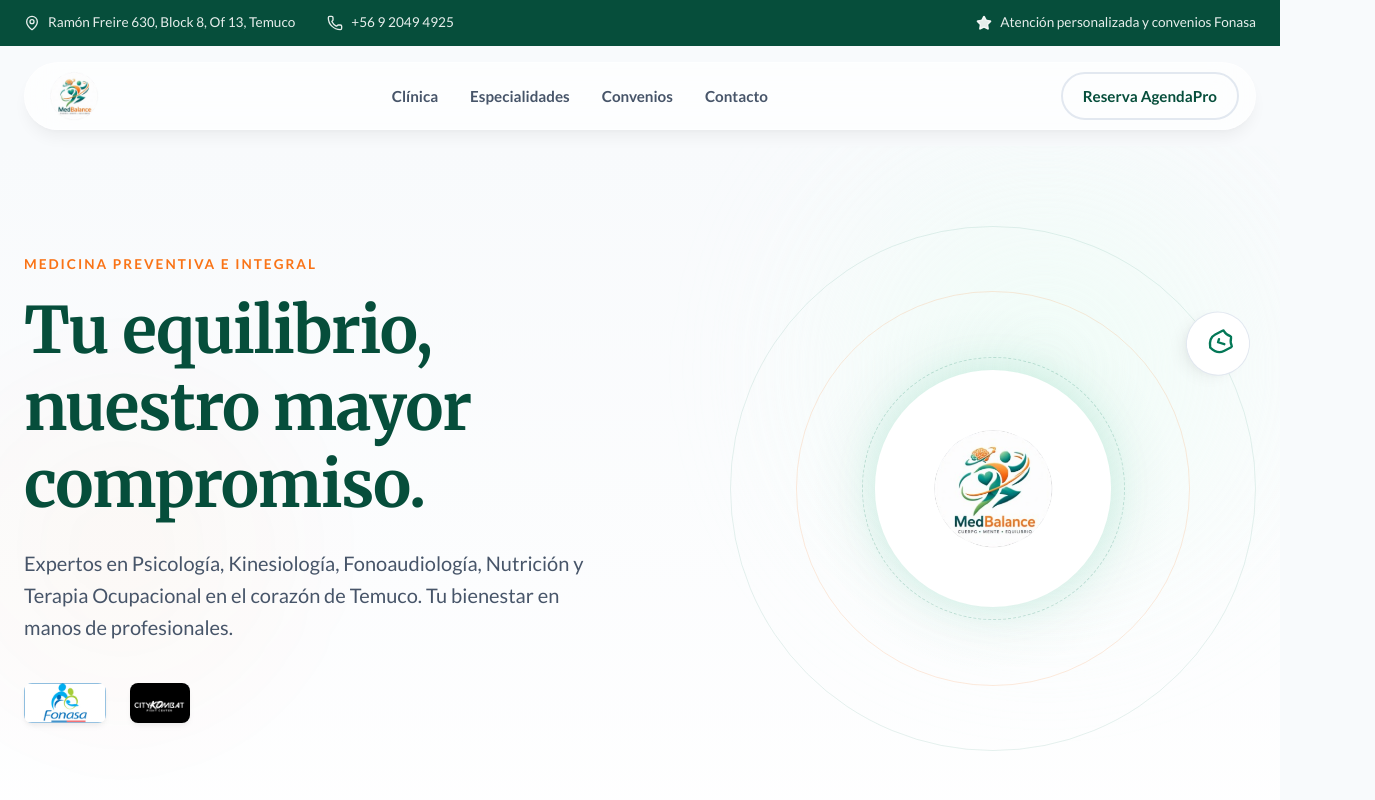
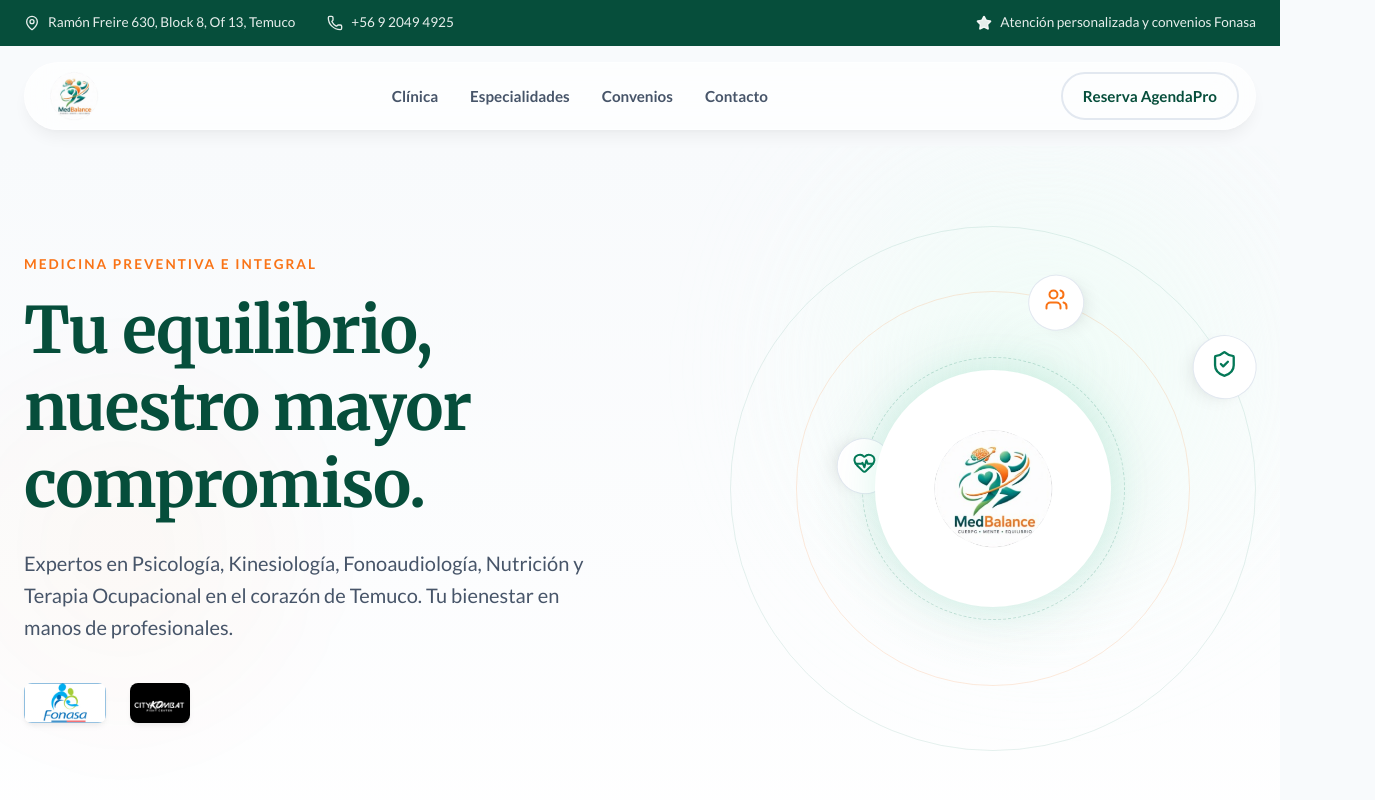
Before and after one commit to CarlosL-Code/medbalance_tco, a Next.js app: page / in a window 1280 px wide. Shown: the top 800 px of the page, 1375 px wide, since content can reach past the window. Built offline with nearby package versions, Linux system fonts and the light colour scheme.

Commit message:
style: add multiple orbiting icons to hero section

```diff
--- a/app/page.js
+++ b/app/page.js
@@ -4,7 +4,7 @@ import { useState, useEffect } from "react";
 import { motion, AnimatePresence } from "framer-motion";
 import {
   MapPin, Phone, Menu, ShieldCheck, CheckCircle2,
-  ArrowRight, Send, X, Star
+  ArrowRight, Send, X, Star, Users, HeartPulse
 } from "lucide-react";
 
 export default function Home() {
@@ -117,17 +117,43 @@ export default function Home() {
             <div className="orbit-glow"></div>
             <div className="orbit-ring ring-1">
               <motion.div
-                className="orbit-node node-1"
+                style={{ width: '100%', height: '100%', position: 'absolute' }}
                 animate={{ rotate: 360 }}
                 transition={{ repeat: Infinity, duration: 40, ease: "linear" }}
-                style={{ transformOrigin: "50% 250px" }}
-                // A better approach for real orbit is to animate the ring, but this is a simplified visual.
               >
-                <div style={{transform: "rotate(-360deg)"}}><ShieldCheck size={28} /></div>
+                <div className="orbit-node node-1" style={{ top: -32, left: '50%', marginLeft: -32, transform: 'none' }}>
+                  <motion.div animate={{ rotate: -360 }} transition={{ repeat: Infinity, duration: 40, ease: "linear" }}>
+                    <ShieldCheck size={28} />
+                  </motion.div>
+                </div>
               </motion.div>
             </div>
-            <div className="orbit-ring ring-2"></div>
-            <div className="orbit-ring ring-3"></div>
+            <div className="orbit-ring ring-2">
+              <motion.div
+                style={{ width: '100%', height: '100%', position: 'absolute' }}
+                animate={{ rotate: -360 }}
+                transition={{ repeat: Infinity, duration: 35, ease: "linear" }}
+              >
+                <div className="orbit-node node-2" style={{ top: '50%', right: -28, marginTop: -28, transform: 'none', color: 'var(--orange)' }}>
+                  <motion.div animate={{ rotate: 360 }} transition={{ repeat: Infinity, duration: 35, ease: "linear" }}>
+                    <Users size={24} />
+                  </motion.div>
+                </div>
+              </motion.div>
+            </div>
+            <div className="orbit-ring ring-3">
+              <motion.div
+                style={{ width: '100%', height: '100%', position: 'absolute' }}
+                animate={{ rotate: 360 }}
+                transition={{ repeat: Infinity, duration: 25, ease: "linear" }}
+              >
+                <div className="orbit-node node-3" style={{ bottom: -28, left: '50%', marginLeft: -28, transform: 'none' }}>
+                  <motion.div animate={{ rotate: -360 }} transition={{ repeat: Infinity, duration: 25, ease: "linear" }}>
+                    <HeartPulse size={24} />
+                  </motion.div>
+                </div>
+              </motion.div>
+            </div>
             <div className="orbit-center">
               <img src="/img/logo-sitio-web.png" alt="Logo MedBalance" />
             </div>
```
